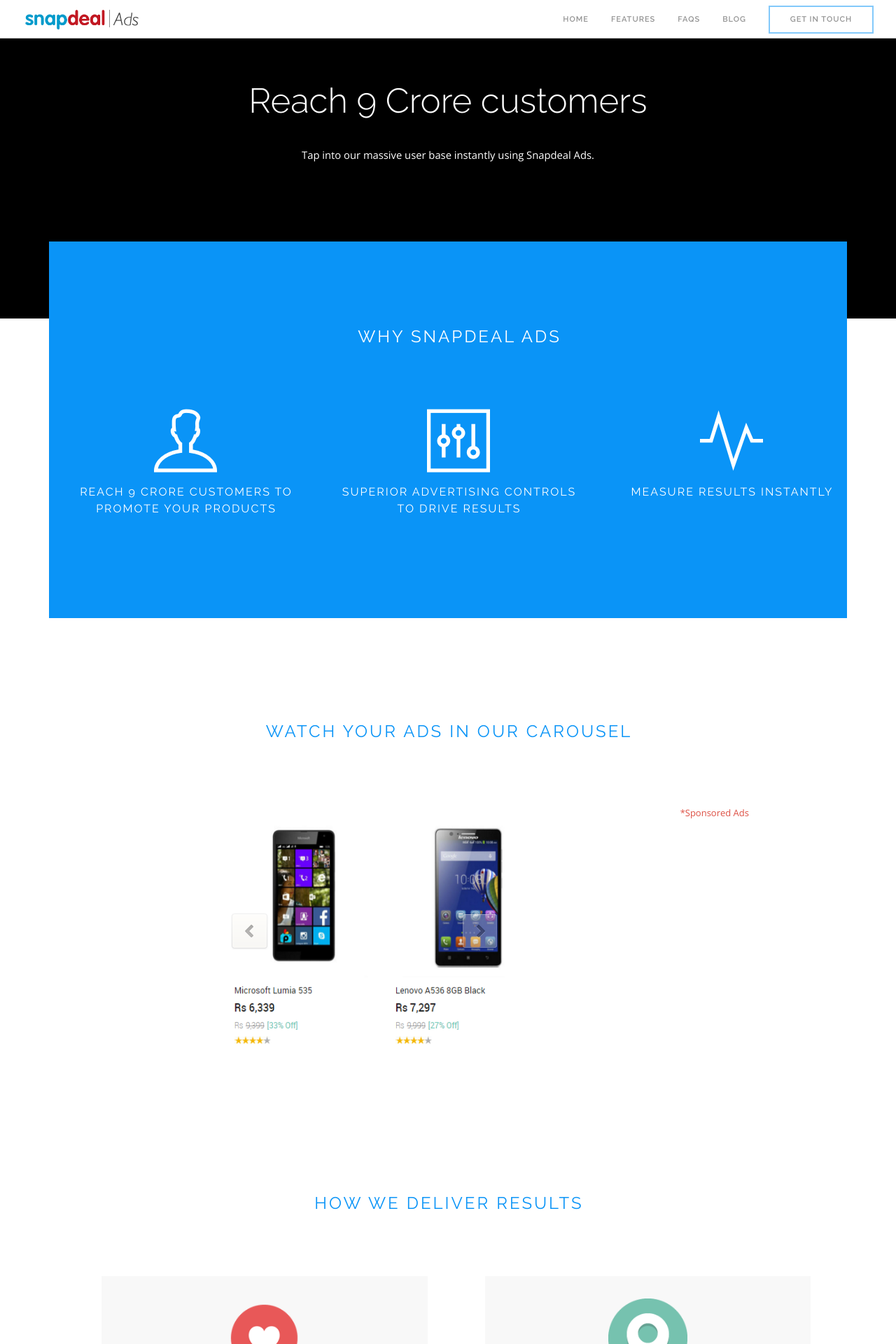
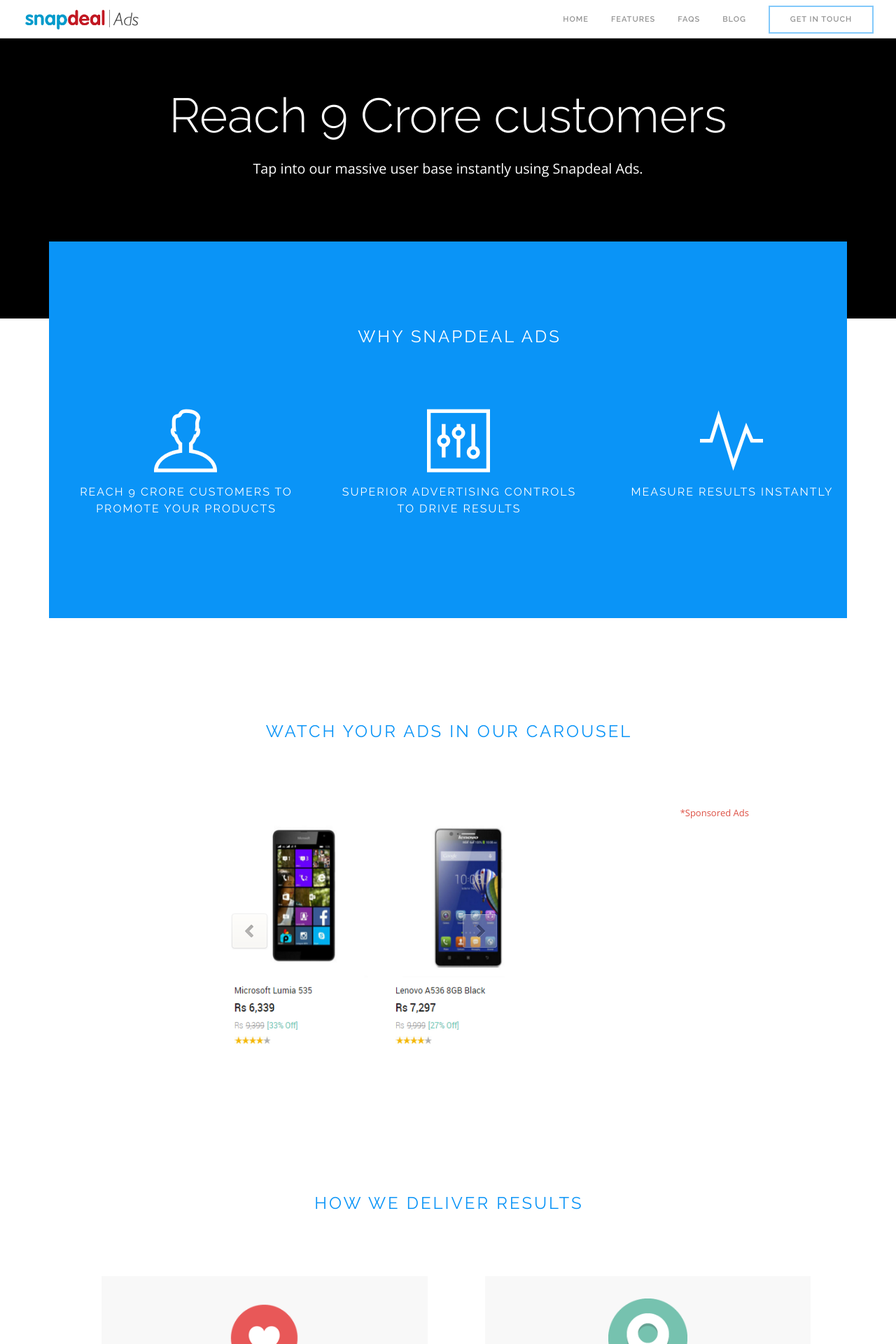
Before and after one commit to anmolgupta1607/mobile, a Jekyll site: the page built from index.html, in a window 1280 px wide. Shown: the top 1920 px of the page at 70% size. Built offline with Jekyll 4.4.1, drawn with Linux system fonts in a browser that asks for light colours; nearby versions of some CDN libraries.

Commit message:
size of heading

```diff
--- a/index.html
+++ b/index.html
@@ -358,16 +358,16 @@
 
         <div data-u="slides" style="cursor: default; position: relative; top: 0px; left: 0px; width: 1300px; height: 500px; overflow: hidden;">
             <div data-p="225.00" style="display: none;text-align:center">
-               <h1 class="large" style="color:#FFF;font-weight:300;font-size:50px">Advertise your store</h1>
-                            <p class="lead" style="color:#FFF;font-weight:300;font-size:15px" >
+               <h1 class="large" style="color:#FFF;font-weight:300;font-size:70px;padding-top:20px">Advertise your store</h1>
+                            <p class="lead" style="color:#FFF;font-weight:300;font-size:20px" >
                                 Snapdeal Ads help you to promote your products
                                 <br /> and get more revenue.
 
                             </p>
             </div>
             <div data-p="225.00" style="display: none;text-align:center">
-              <h1 class="large" style="color:#FFF;font-weight:300;font-size:50px">Reach 9 Crore customers</h1>
-                            <p class="lead" style="color:#FFF;font-weight:300;font-size:15px">
+              <h1 class="large" style="color:#FFF;font-weight:300;font-size:70px;padding-top:20px">Reach 9 Crore customers</h1>
+                            <p class="lead" style="color:#FFF;font-weight:300;font-size:20px">
                                Tap into our massive user base instantly
                               using Snapdeal Ads.
 
```
Also changed, not shown: 1 other file.
